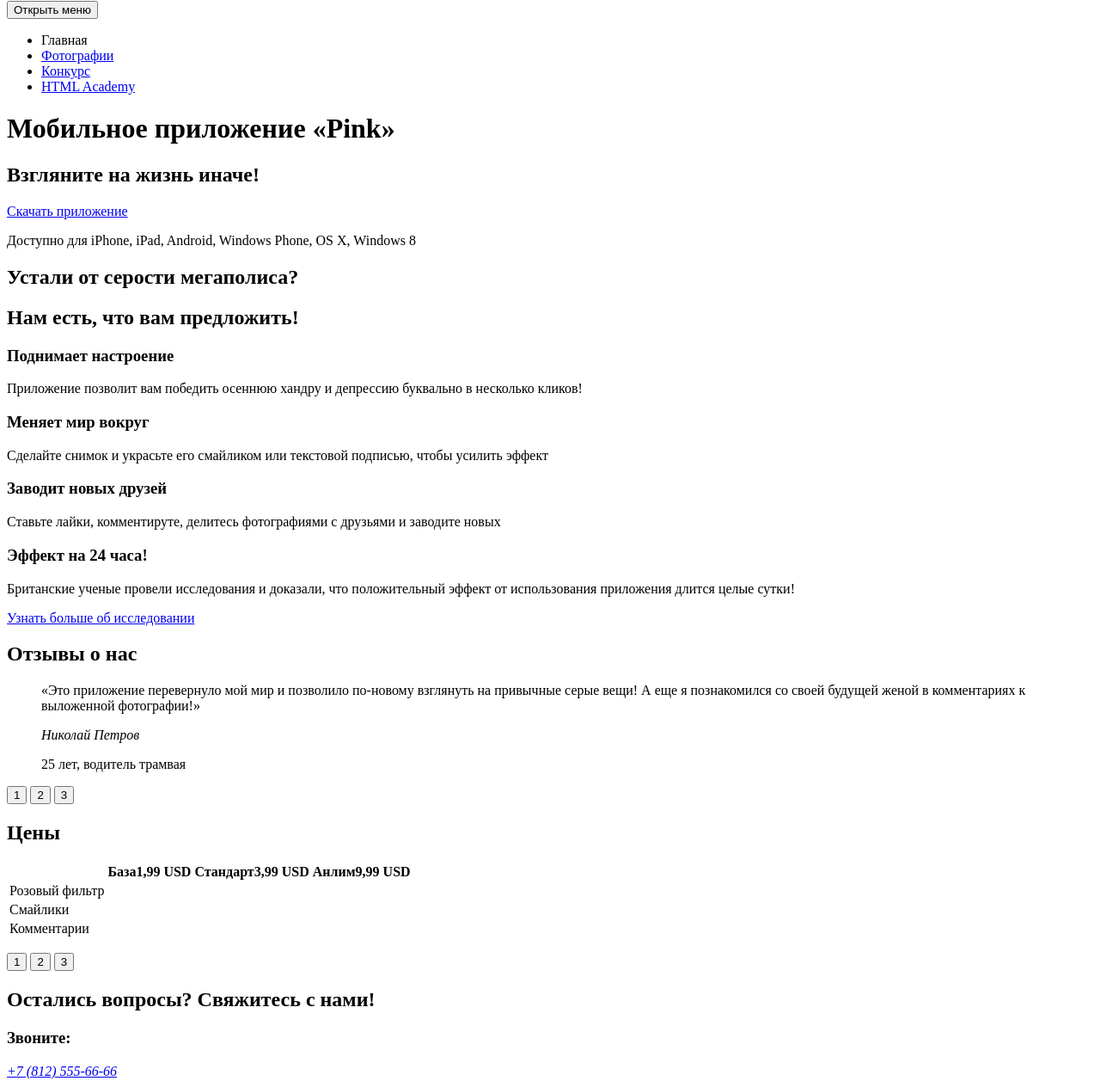
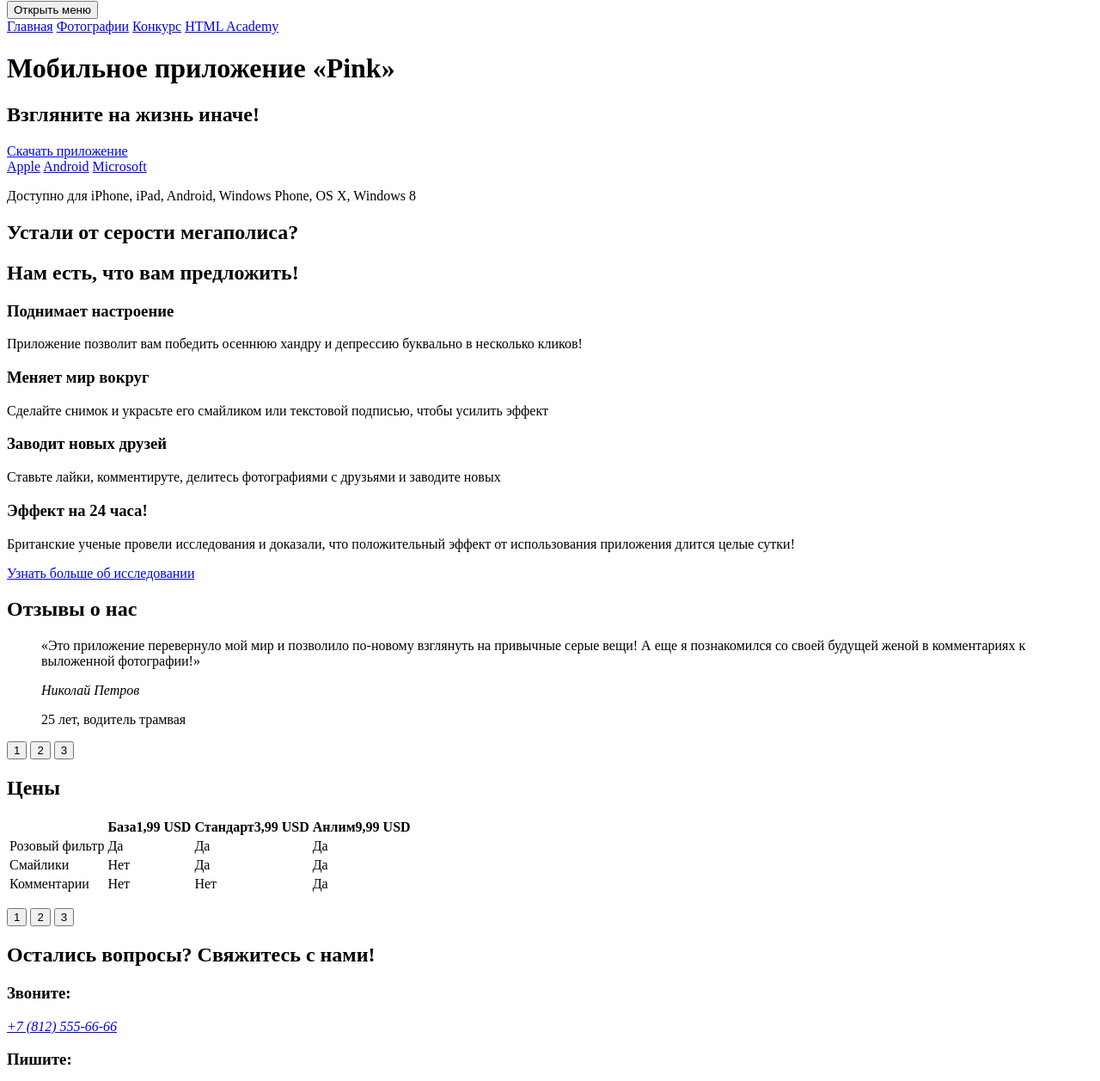
Before and after one commit to htmlacademy-adaptive/1239573-pink-25, a website: page source/index.html in a window 1280 px wide. Shown: the part 51-1308 px from the top of the page at 86% size. Drawn offline with Linux system fonts and the light colour scheme.

Commit message:
Мелкие правки по ДЗ 2.1

```diff
--- a/source/index.html
+++ b/source/index.html
@@ -14,12 +14,13 @@
     </a>
     <nav class="nav">
       <button class="nav__toggle" type="button"><span class="visually-hidden">Открыть меню</span></button>
-      <ul class="nav__list">
-        <li class="nav__item"><a>Главная</a></li>
-        <li class="nav__item"><a href="photo.html">Фотографии</a></li>
-        <li class="nav__item"><a href="form.html">Конкурс</a></li>
-        <li class="nav__item"><a href="https://htmlacademy.ru">HTML Academy</a></li>
-      </ul>
+
+      <div class="nav__list">
+        <a class="nav__item nav__item--current" href="index.html">Главная</a>
+        <a class="nav__item" href="photo.html">Фотографии</a>
+        <a class="nav__item" href="form.html">Конкурс</a>
+        <a class="nav__item" href="https://htmlacademy.ru">HTML Academy</a>
+      </div>
     </nav>
   </header>
   <!-- Основная часть -->
@@ -29,9 +30,9 @@
       <h2 class="promo__title">Взгляните на жизнь иначе!</h2>
       <a class="promo__button" href="#">Скачать приложение</a>
       <div>
-        <a class="promo__item promo__item--apple" href="#"></a>
-        <a class="promo__item promo__item--android" href="#"></a>
-        <a class="promo__item promo__item--microsoft" href="#"></a>
+        <a class="promo__item promo__item--apple" href="#">Apple</a>
+        <a class="promo__item promo__item--android" href="#">Android</a>
+        <a class="promo__item promo__item--microsoft" href="#">Microsoft</a>
       </div>
       <p class="promo__content">Доступно для iPhone, iPad, Android, Windows Phone, OS X, Windows 8</p>
     </section>
@@ -99,21 +100,21 @@
           </tr>
           <tr class="price-table__main">
             <td class="price__value">Розовый фильтр</td>
-            <td class="price__value price__value--positive"></td>
-            <td class="price__value price__value--positive"></td>
-            <td class="price__value price__value--positive"></td>
+            <td class="price__value price__value--positive">Да</td>
+            <td class="price__value price__value--positive">Да</td>
+            <td class="price__value price__value--positive">Да</td>
           </tr>
           <tr class="price-table__main">
             <td class="price__value">Смайлики</td>
-            <td class="price__value price__value--negative"></td>
-            <td class="price__value price__value--positive"></td>
-            <td class="price__value price__value--positive"></td>
+            <td class="price__value price__value--negative">Нет</td>
+            <td class="price__value price__value--positive">Да</td>
+            <td class="price__value price__value--positive">Да</td>
           </tr>
           <tr class="price-table__main">
             <td class="price__value">Комментарии</td>
-            <td class="price__value price__value--negative"></td>
-            <td class="price__value price__value--negative"></td>
-            <td class="price__value price__value--positive"></td>
+            <td class="price__value price__value--negative">Нет</td>
+            <td class="price__value price__value--negative">Нет</td>
+            <td class="price__value price__value--positive">Да</td>
           </tr>
         </table>
         <p class="price__toggles slider__toggles">
```
Also changed, not shown: source/form.html (+6 -6 lines), source/photo.html (+6 -6 lines).
